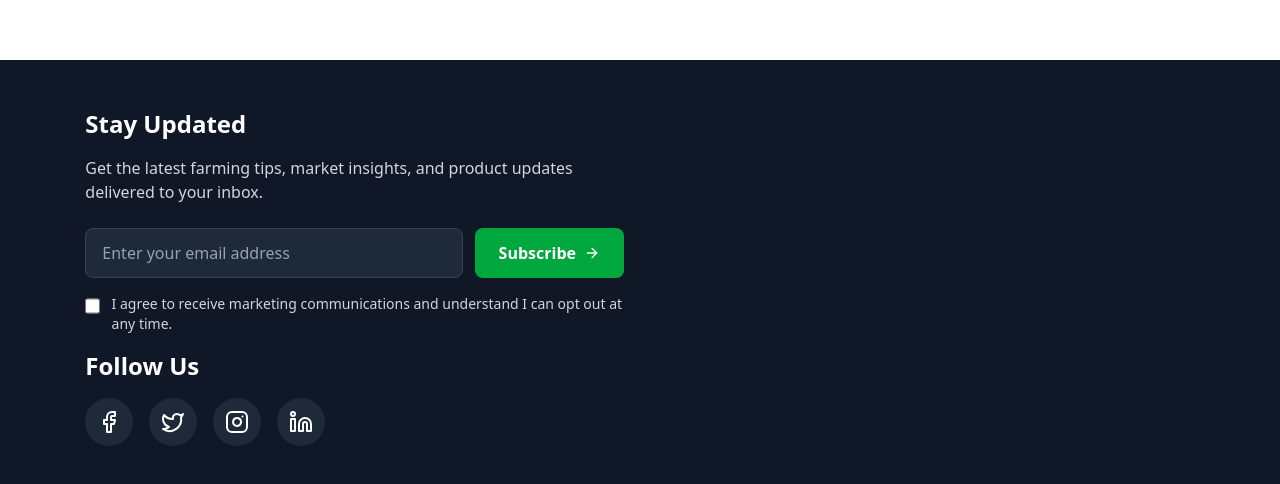
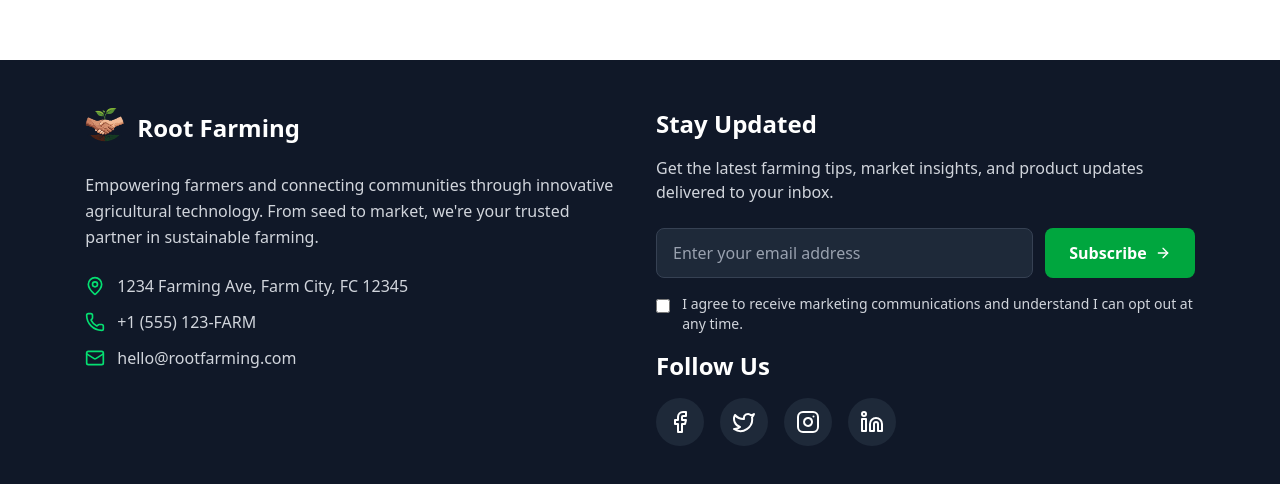
Before and after one commit to Subroto89/root-farming-frontend, a React (Vite) app: page / in a window 1280 px wide. Shown: the part 748-1232 px from the top of the page. Built offline with nearby package versions, Linux system fonts and the light colour scheme.

Commit message:
footer logo added

```diff
--- a/src/components/shared/Footer.jsx
+++ b/src/components/shared/Footer.jsx
@@ -10,7 +10,7 @@ import {
   Linkedin,
   ArrowRight,
 } from 'lucide-react';
-// import logo from '../../assets/Logo/Rootfarming.png';
+import logo from '../../assets/Logo/Rootfarming.png';
 import { Link } from 'react-router';
 
 const Footer = () => {
@@ -35,8 +35,39 @@ const Footer = () => {
 
   return (
     <div className="max-w-11/12 mx-auto  px-4 sm:px-6 lg:px-8 pt-12 pb-8">
-      {/* Newsletter Subscription */}
-      <div className="grid lg:grid-cols-2 gap-8 items-center">
+      <div className="grid lg:grid-cols-2 gap-8 items-start">
+        {/* Company Information */}
+        <div>
+          <div className="flex items-center space-x-3 mb-6">
+            <img src={logo} alt="" className="h-10 w-10" />
+            <span className="text-2xl font-bold">Root Farming</span>
+          </div>
+
+          <p className="text-gray-300 mb-6 leading-relaxed">
+            Empowering farmers and connecting communities through innovative
+            agricultural technology. From seed to market, we're your trusted
+            partner in sustainable farming.
+          </p>
+
+          <div className="space-y-3">
+            <div className="flex items-center space-x-3">
+              <MapPin className="h-5 w-5 text-green-400" />
+              <span className="text-gray-300">
+                1234 Farming Ave, Farm City, FC 12345
+              </span>
+            </div>
+            <div className="flex items-center space-x-3">
+              <Phone className="h-5 w-5 text-green-400" />
+              <span className="text-gray-300">+1 (555) 123-FARM</span>
+            </div>
+            <div className="flex items-center space-x-3">
+              <Mail className="h-5 w-5 text-green-400" />
+              <span className="text-gray-300">hello@rootfarming.com</span>
+            </div>
+          </div>
+        </div>
+
+        {/* Newsletter + Social */}
         <div>
           <div>
             <h3 className="text-2xl font-bold mb-4">Stay Updated</h3>
@@ -69,12 +100,7 @@ const Footer = () => {
                   type="checkbox"
                   checked={agreed}
                   onChange={e => setAgreed(e.target.checked)}
-                  className="mt-1 w-4 h-4
-               text-white
-               accent-green-700
-               border-gray-700
-               rounded
-               focus:ring-green-700"
+                  className="mt-1 w-4 h-4 accent-green-700 border-gray-700 rounded focus:ring-green-700"
                   required
                 />
                 <span className="text-sm text-gray-300">
@@ -93,7 +119,7 @@ const Footer = () => {
                 return (
                   <Link
                     key={index}
-                    path={social.path}
+                    to={social.path}
                     aria-label={social.label}
                     className="bg-gray-800 hover:bg-green-600 p-3 rounded-full transition-colors"
                   >
```
